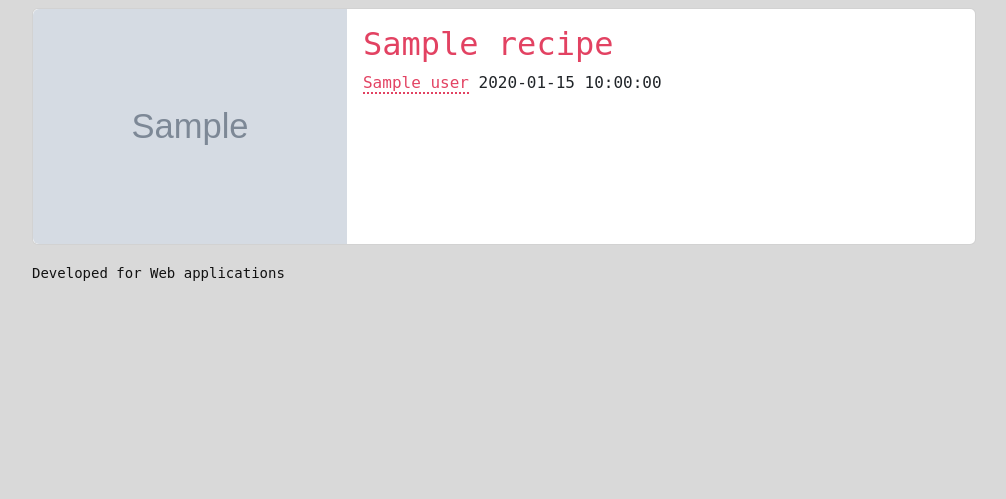
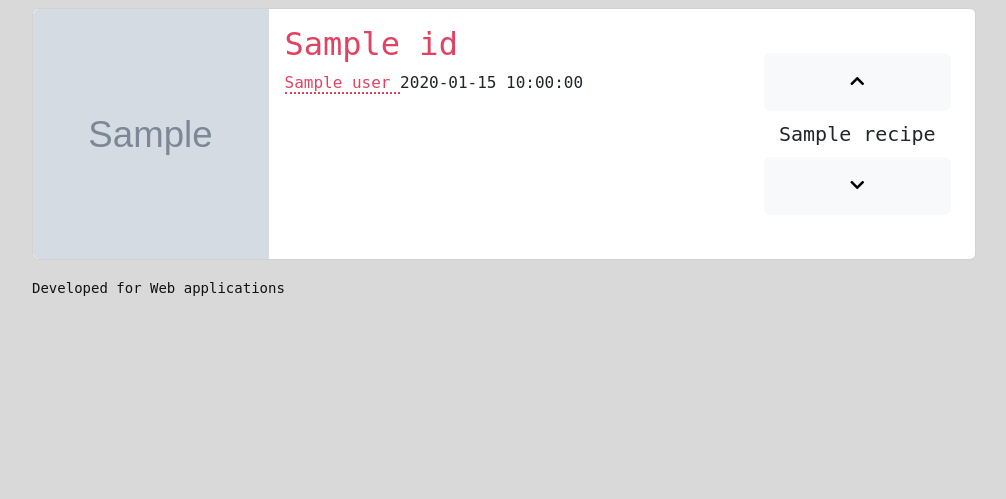
Before and after one commit to erikbejstam/cookapp, a Python web app: template templates/main/index.html in a window 1280 px wide. Shown: the part 48-547 px from the top of the page, without its empty margins (136-1142 px from the left). Run offline with Jinja, Linux system fonts and the light colour scheme; the template is opened without the code that fills it: most values are stand-ins (such as "Sample title", 1, 10 or a date in 2020); grey boxes marked "Sample" are stand-in pictures; some libraries are stand-ins or nearby versions.

Commit message:
Up-/downvoting works

```diff
--- a/static/microblog.css
+++ b/static/microblog.css
@@ -6,6 +6,7 @@
   margin: auto;
   padding: 0 2.5rem;
   width: 80vw;
+  font-size: 1rem;
 }
 
 /* Link Styles */
@@ -103,7 +104,7 @@
   object-fit: cover; /* Do not scale the image */
   object-position: center; /* Center the image within the element */
   width: 100%;
-  max-height: 250px;
+  height: 250px;
 }
 
 /* Rating Panel */
--- a/templates/base.html
+++ b/templates/base.html
@@ -8,9 +8,15 @@
 
     <link
       rel="stylesheet"
-      href="https://use.fontawesome.com/releases/v5.8.2/css/all.css"
+      href="https://cdn.jsdelivr.net/npm/@fortawesome/fontawesome-free@6.5.1/css/fontawesome.min.css"
+      integrity="sha256-jrW0TOWXGlAeWheVTEZLgKugxGBGdbVgOn9FZFmviKE="
+      crossorigin="anonymous"
     />
-
+    <script
+      src="https://cdn.jsdelivr.net/npm/@fortawesome/fontawesome-free@6.5.1/js/fontawesome.min.js"
+      integrity="sha256-6/VL/zgaVQLFCpqy4il6oVm6EB1Ts5fDz6XTHzJMscI="
+      crossorigin="anonymous"
+    ></script>
     <script
       src="https://code.jquery.com/jquery-3.7.1.min.js"
       integrity="sha256-/JqT3SQfawRcv/BIHPThkBvs0OEvtFFmqPF/lYI/Cxo="
--- a/templates/components/recipe_preview.html
+++ b/templates/components/recipe_preview.html
@@ -1,27 +1,33 @@
 <article class="card mb-3">
-  <div class="row g-0">
+  <div class="row g-0 d-flex align-items-center">
+    <div class="col-md-9" style="position: relative">
+      <div class="row g-0"> <!--  d-flex align-items-center -->
         <div class="col-md-4 thumb-recipe">
           <img
-        src="/static/photos/photo-{{recipe.photos[0].id}}.{{recipe.photos[0].file_extension}}"
-        alt="{{ recipe.title }} image"
+            src="/static/photos/photo-{{recipe[0].photos[0].id}}.{{recipe[0].photos[0].file_extension}}"
+            alt="{{ recipe[0].title }} image"
             class="img-fluid rounded-start"
           />
         </div>
         <div class="col-md-8">
           <a
-        href="{{url_for('main.recipe', recipe_id=recipe.id)}}"
+            href="{{url_for('main.recipe', recipe_id=recipe[0].id)}}"
             class="stretched-link"
           >
             <div class="card-body">
-          <h2 class="card-title">{{ recipe.title}}</h2>
+              <h2 class="card-title">{{ recipe[0].title}}</h2>
               <div class="metadata">
-            <a href="{{ url_for('main.user', user_id=recipe.user.id) }}"
-              ><span class="author">{{ recipe.user.name }}</span></a
-            >
-            <span class="date">{{ recipe.timestamp }}</span>
+                <a href="{{ url_for('main.user', user_id=recipe[0].user.id) }}">
+                  <span class="author">{{ recipe[0].user.name }}</span>
+                </a>
+                <span class="date">{{ recipe[0].timestamp }}</span>
               </div>
             </div>
           </a>
         </div>
       </div>
+    </div>
+
+    <div class="col-md-3 p-4">{% include 'components/voting_panel.html' %}</div>
+  </div>
 </article>
--- a/templates/components/voting_panel.html
+++ b/templates/components/voting_panel.html
@@ -1,18 +1,24 @@
 <!-- voting_panel.html -->
 
-<form action="{{ url_for('rate', recipe_id=recipe.id) }}" method="POST">
-    <div class="voting-panel">
-      <!-- Upvote button -->
-      <button name="value" value="1" type="submit" class="btn btn-light vote-btn">
-        <i class="fa{{ 's' if user_has_upvoted else 'r' }} fa-chevron-up"></i>
-      </button>
+<form action="{{ url_for('main.rate', recipe_id=recipe[0].id) }}" method="POST">
+  <div class="d-flex flex-column">
+    <!-- Upvote button {{ 's' if user_has_upvoted else 'r' }} -->
+    <button name="value" value="1" type="submit" class="btn btn-light vote-btn p-3">
+      <i class="fas fa-chevron-up"></i>
+    </button>
 
-      <!-- Current rating display -->
-      <span class="current-rating">0</span>
+    <!-- Current rating display -->
+    <div class="text-center p-2" style="font-size: 1.25rem;">
+        {{ recipe[1] }}</div>
 
-      <!-- Downvote button -->
-      <button name="value" value="-1" type="submit" class="btn btn-light vote-btn">
-        <i class="fa{{ 's' if user_has_downvoted else 'r' }} fa-chevron-down"></i>
-      </button>
-    </div>
-  </form>
+    <!-- Downvote button {{ 's' if user_has_downvoted else 'r' }} -->
+    <button
+      name="value"
+      value="-1"
+      type="submit"
+      class="btn btn-light vote-btn p-3"
+    >
+      <i class="fas fa-chevron-down"></i>
+    </button>
+  </div>
+</form>
```
Also changed, not shown: main.py (+36 -13 lines), README.md. Lines whose indentation alone changed are shown as unchanged.
